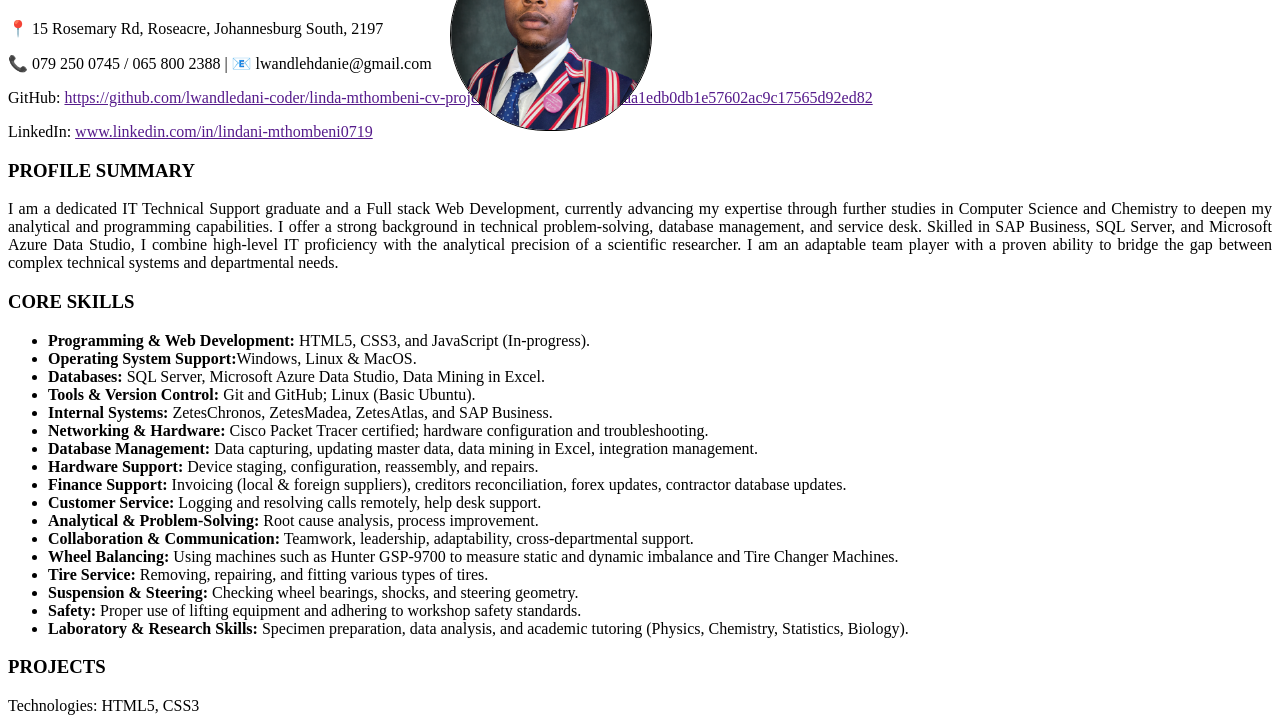
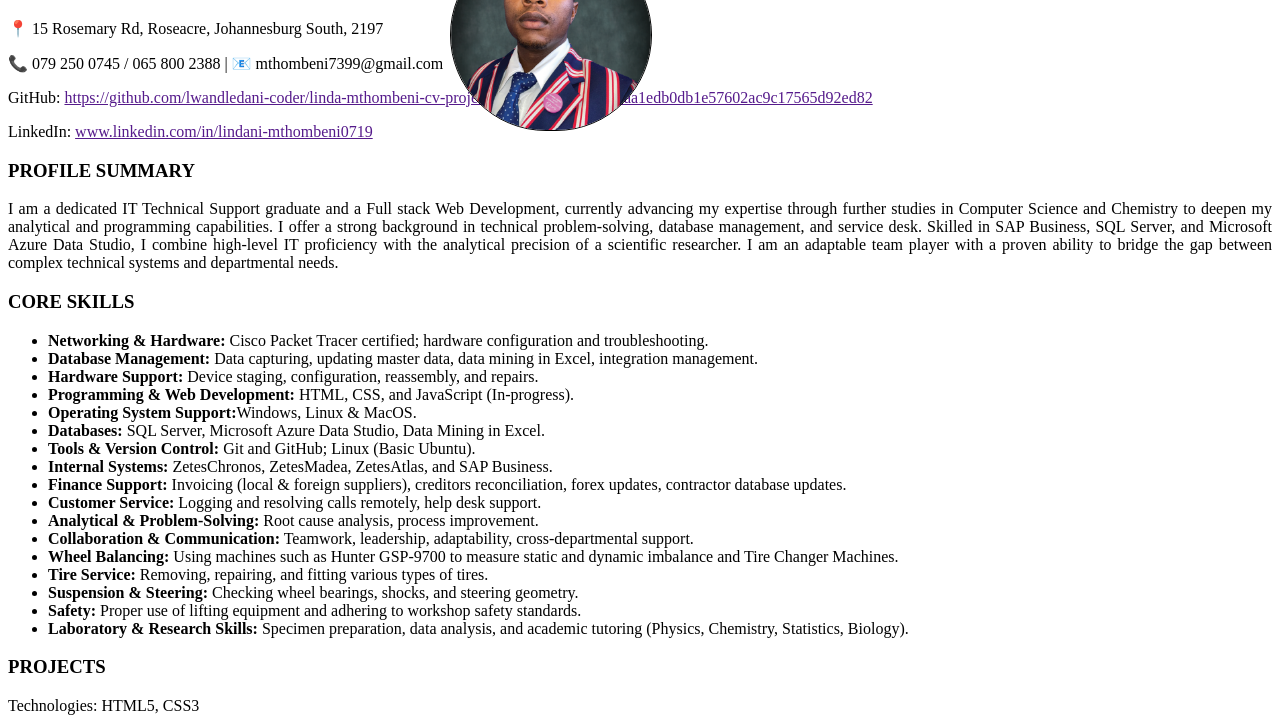
Before and after one commit to lwandledani-coder/linda-mthombeni-cv-project01, a plain HTML site: page myresume.html in a window 1280 px wide. Shown: the part 61-789 px from the top of the page. Drawn offline with Linux system fonts and the light colour scheme.

Commit message:
Changing email address

```diff
--- a/myresume.html
+++ b/myresume.html
@@ -11,7 +11,7 @@
         <h1>Lindani Clinton Mthombeni</h1>
         <img class="proPicture" src="Pro Pic.png" alt="Pro Picture">
         <p>📍 15 Rosemary Rd, Roseacre, Johannesburg South, 2197</p>
-        <p>📞 079 250 0745 / 065 800 2388 | 📧 lwandlehdanie@gmail.com</p>
+        <p>📞 079 250 0745 / 065 800 2388 | 📧 mthombeni7399@gmail.com</p>
         <p>GitHub: <a href= >https://github.com/lwandledani-coder/linda-mthombeni-cv-project01/commit/0470f3c9aa1edb0db1e57602ac9c17565d92ed82</a></p>
         <!-- <p>GitHub: <a href="https://github.com/lwandledani-coder/linda-mthombeni-cv-project01/commit/0470f3c9aa1edb0db1e57602ac9c17565d92ed82" target="_blank" rel="noopener">Visit my GitHub Project</a></p> -->
         <p>LinkedIn: <a href= >www.linkedin.com/in/lindani-mthombeni0719</a> </p>
@@ -26,14 +26,14 @@
     <div>
         <h3>CORE SKILLS</h3>
         <ul>
-            <li><strong>Programming & Web Development:</strong> HTML5, CSS3, and JavaScript (In-progress).</li>
+            <li><strong>Networking & Hardware:</strong> Cisco Packet Tracer certified; hardware configuration and troubleshooting.</li>
+            <li><strong>Database Management:</strong> Data capturing, updating master data, data mining in Excel, integration management.</li>
+            <li><strong>Hardware Support:</strong> Device staging, configuration, reassembly, and repairs.</li>
+            <li><strong>Programming & Web Development:</strong> HTML, CSS, and JavaScript (In-progress).</li>
             <li><strong>Operating System Support:</strong>Windows, Linux & MacOS.</li>
             <li><strong>Databases:</strong> SQL Server, Microsoft Azure Data Studio, Data Mining in Excel.</li>
             <li><strong>Tools & Version Control:</strong> Git and GitHub; Linux (Basic Ubuntu).</li>
             <li><strong>Internal Systems:</strong> ZetesChronos, ZetesMadea, ZetesAtlas, and SAP Business.</li>
-            <li><strong>Networking & Hardware:</strong> Cisco Packet Tracer certified; hardware configuration and troubleshooting.</li>
-            <li><strong>Database Management:</strong> Data capturing, updating master data, data mining in Excel, integration management.</li>
-            <li><strong>Hardware Support:</strong> Device staging, configuration, reassembly, and repairs.</li>
             <li><strong>Finance Support:</strong> Invoicing (local & foreign suppliers), creditors reconciliation, forex updates, contractor database updates.</li>
             <li><strong>Customer Service:</strong> Logging and resolving calls remotely, help desk support.</li>
             <li><strong>Analytical & Problem-Solving:</strong> Root cause analysis, process improvement.</li>
```
